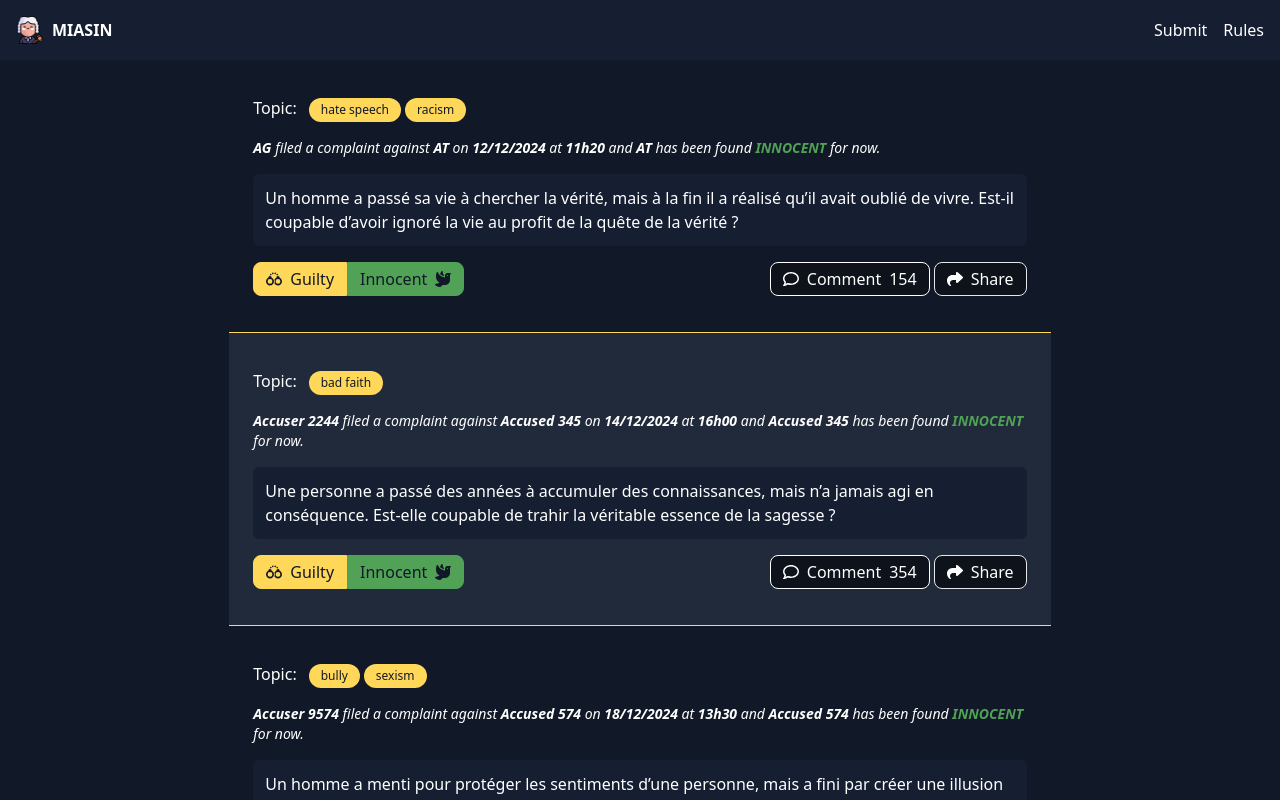
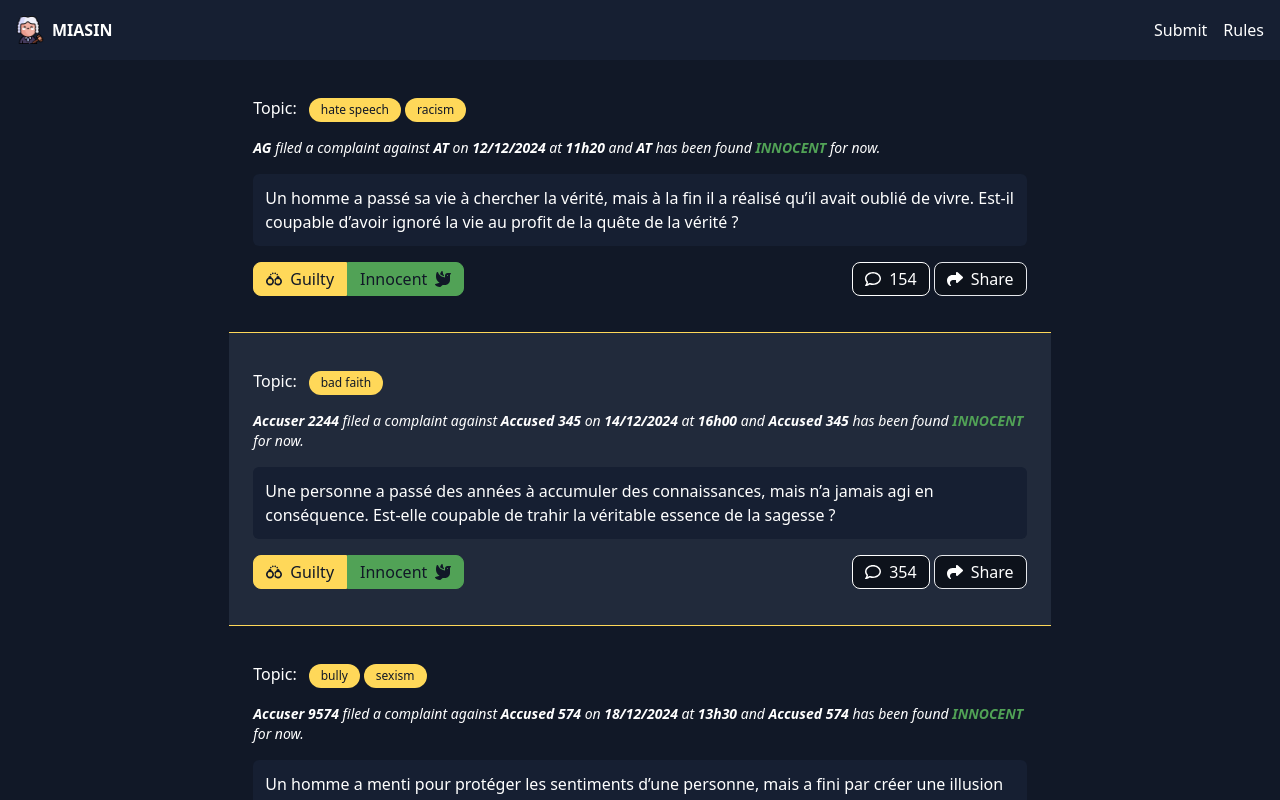
Before and after one commit to alaincodes/miasin, a Nuxt app in the folder frontend/: page /questions in a window 1280 px wide. Shown: the top 800 px of the page. Built offline with nearby package versions, Linux system fonts and the light colour scheme.

Commit message:
remove comment text

```diff
--- a/frontend/components/ui/CommentCTA.vue
+++ b/frontend/components/ui/CommentCTA.vue
@@ -22,7 +22,6 @@ onMounted(() => {
 				d="M123.6 391.3c12.9-9.4 29.6-11.8 44.6-6.4 26.5 9.6 56.2 15.1 87.8 15.1 124.7 0 208-80.5 208-160S380.7 80 256 80 48 160.5 48 240c0 32 12.4 62.8 35.7 89.2 8.6 9.7 12.8 22.5 11.8 35.5-1.4 18.1-5.7 34.7-11.3 49.4 17-7.9 31.1-16.7 39.4-22.7zM21.2 431.9c1.8-2.7 3.5-5.4 5.1-8.1 10-16.6 19.5-38.4 21.4-62.9C17.7 326.8 0 285.1 0 240 0 125.1 114.6 32 256 32s256 93.1 256 208-114.6 208-256 208c-37.1 0-72.3-6.4-104.1-17.9-11.9 8.7-31.3 20.6-54.3 30.6-15.1 6.6-32.3 12.6-50.1 16.1-.8.2-1.6.3-2.4.5-4.4.8-8.7 1.5-13.2 1.9-.2 0-.5.1-.7.1-5.1.5-10.2.8-15.3.8-6.5 0-12.3-3.9-14.8-9.9S0 457.4 4.5 452.8c4.1-4.2 7.8-8.7 11.3-13.5 1.7-2.3 3.3-4.6 4.8-6.9l.3-.5z"
 			/>
 		</svg>
-		<span class="hidden md:block">Comment</span>
 		<span>{{ randomNumber }}</span>
 	</button>
 </template>
```
